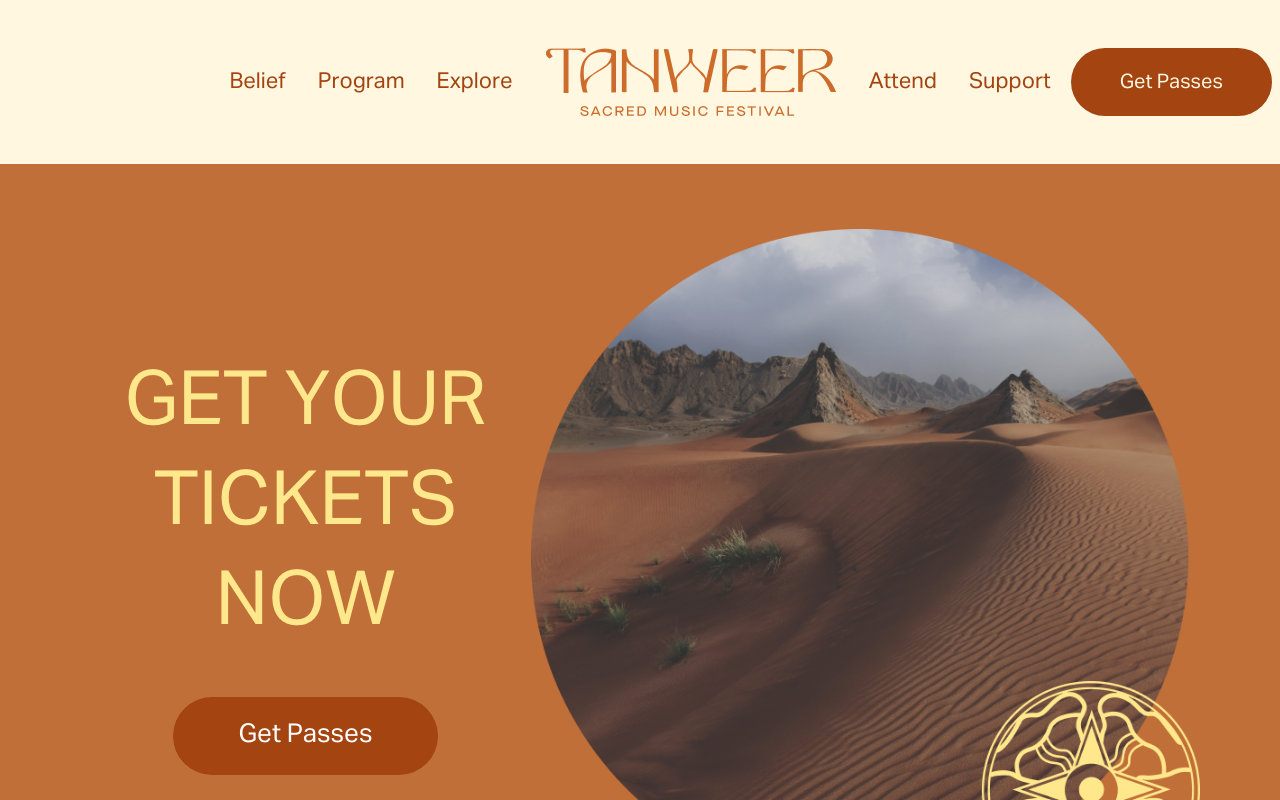
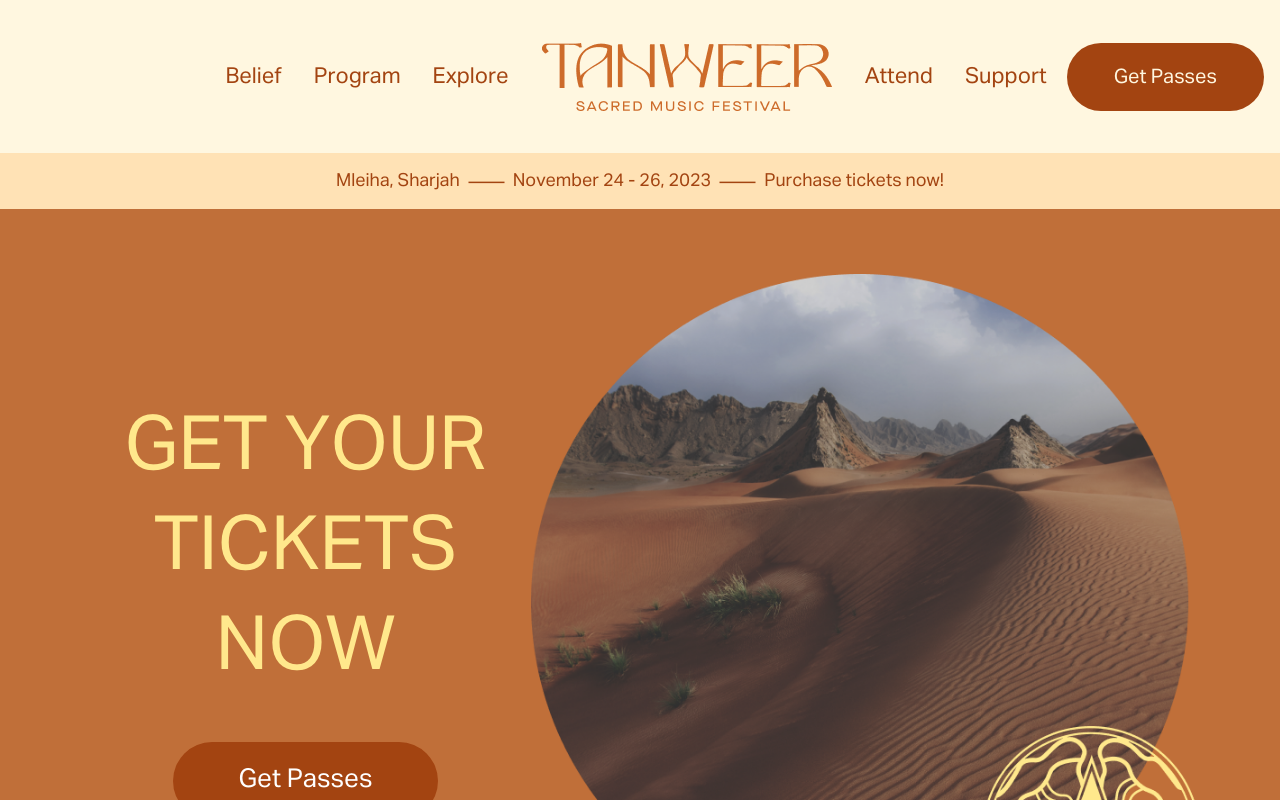
Before and after one commit to JoySarkarBD/tanweer, a React (Vite) app: page / in a window 1280 px wide. Shown: the top 800 px of the page. Built offline with nearby package versions, Linux system fonts and the light colour scheme.

Commit message:
feat: add announce bar add

```diff
--- /dev/null
+++ b/src/components/Shared/AnnounceBar/AnnounceBar.jsx
@@ -0,0 +1,21 @@
+import rectangle from "../../../assets/rectangle.png";
+
+export default function AnnounceBar() {
+  return (
+    <>
+      <section className='h-14 bg-[#FFE2B5] lg:flex lg:justify-center lg:items-center '>
+        <div className='text-[#A34411] text-[18px] font-normal lg:flex lg:justify-center lg:items-center'>
+          <span>Mleiha, Sharjah</span>
+          <span>
+            <img src={rectangle} alt='' className='mt-1 px-1' />
+          </span>
+          <span>November 24 - 26, 2023</span>
+          <span>
+            <img src={rectangle} alt='' className='mt-1 px-1' />
+          </span>
+          <span>Purchase tickets now!</span>
+        </div>
+      </section>
+    </>
+  );
+}
--- a/src/components/Shared/Navbar/Navbar.jsx
+++ b/src/components/Shared/Navbar/Navbar.jsx
@@ -1,9 +1,11 @@
 import logoImg from "../../../assets/logo.png";
+import AnnounceBar from "../AnnounceBar/AnnounceBar";
 import "./Navbar.css";
 
 export default function Navbar() {
   return (
-    <div className='navbar bg-[#FFF7E0] '>
+    <>
+      <div className='navbar bg-[#FFF7E0] h-[153px]  '>
         <div className='navbar-start'>
           <div className='dropdown'>
             <label tabIndex={0} className='btn btn-ghost lg:hidden'>
@@ -46,7 +48,7 @@ export default function Navbar() {
           </div>
         </div>
         {/* Desktop version */}
-      <div className='navbar-center hidden lg:flex py-6'>
+        <div className='navbar-center hidden lg:flex '>
           <ul className='menu menu-horizontal lg:items-center px-1'>
             <li>
               <a className='text-[#a34411] text-[22px] font-normal '>Belief</a>
@@ -69,7 +71,7 @@ export default function Navbar() {
           </ul>
         </div>
         {/* Get pass button */}
-      <div className='navbar-end'>
+        <div className='navbar-end me-2'>
           <input
             type='submit'
             value='Get Passes'
@@ -77,5 +79,7 @@ export default function Navbar() {
           />
         </div>
       </div>
+      <AnnounceBar />
+    </>
   );
 }
```
Also changed, not shown: src/assets/logo2.png (deleted), src/assets/rectangle.png (added). Lines whose indentation alone changed are shown as unchanged.
